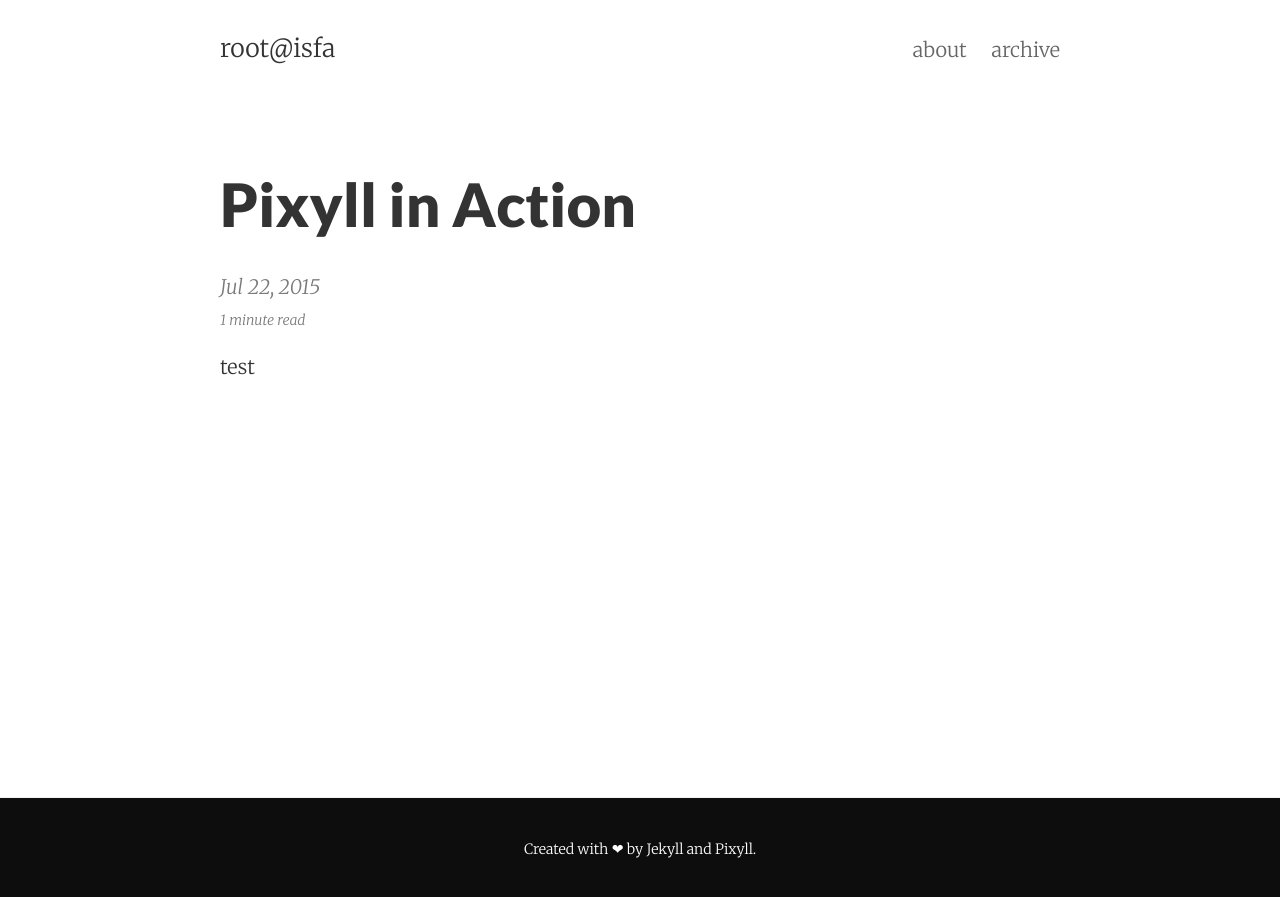
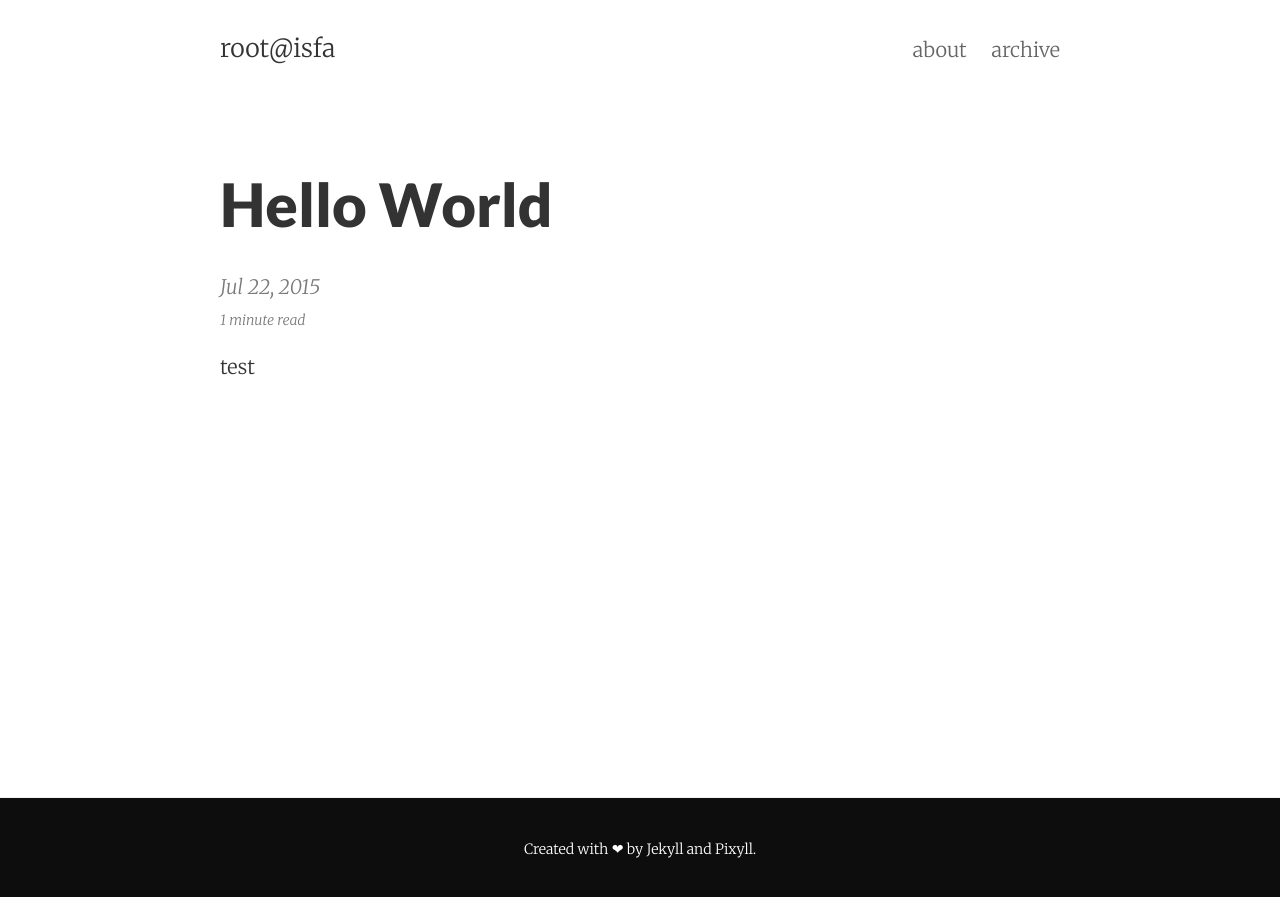
Before and after one commit to isfaaghyth/isfaaghythh.github.io, a Jekyll site: the page built from _posts/2016-06-22-hello-world.md, in a window 1280 px wide. Shown: the top 897 px of the page. Built offline with Jekyll 4.4.1, drawn with Linux system fonts in a browser that asks for light colours.

Commit message:
first post

```diff
--- a/_posts/2016-06-22-hello-world.md
+++ b/_posts/2016-06-22-hello-world.md
@@ -1,6 +1,6 @@
 ---
 layout:     post
-title:      Pixyll in Action
+title:      Hello World
 date:       2015-07-22 22:07:22
 summary:    Hello World
 categories: first
```
